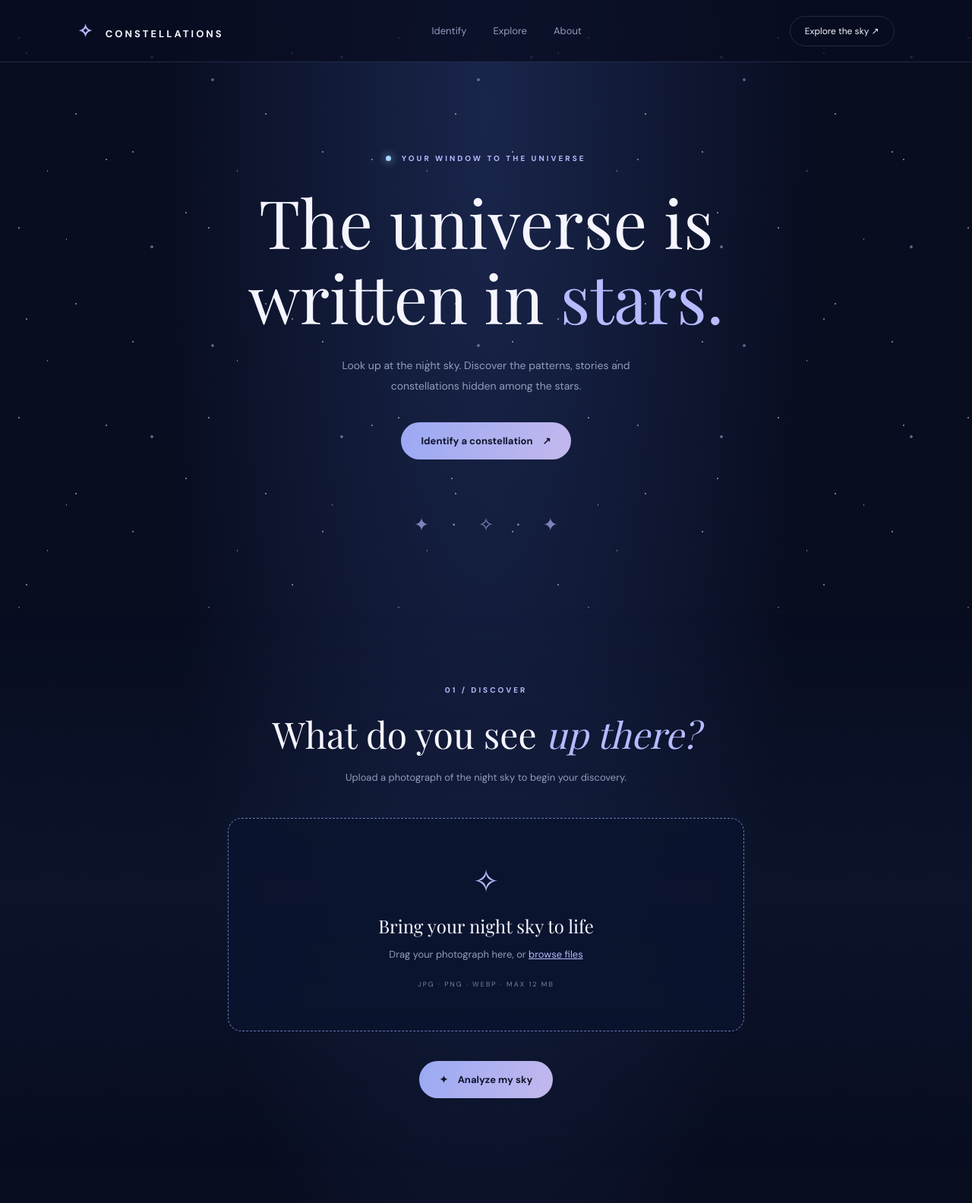
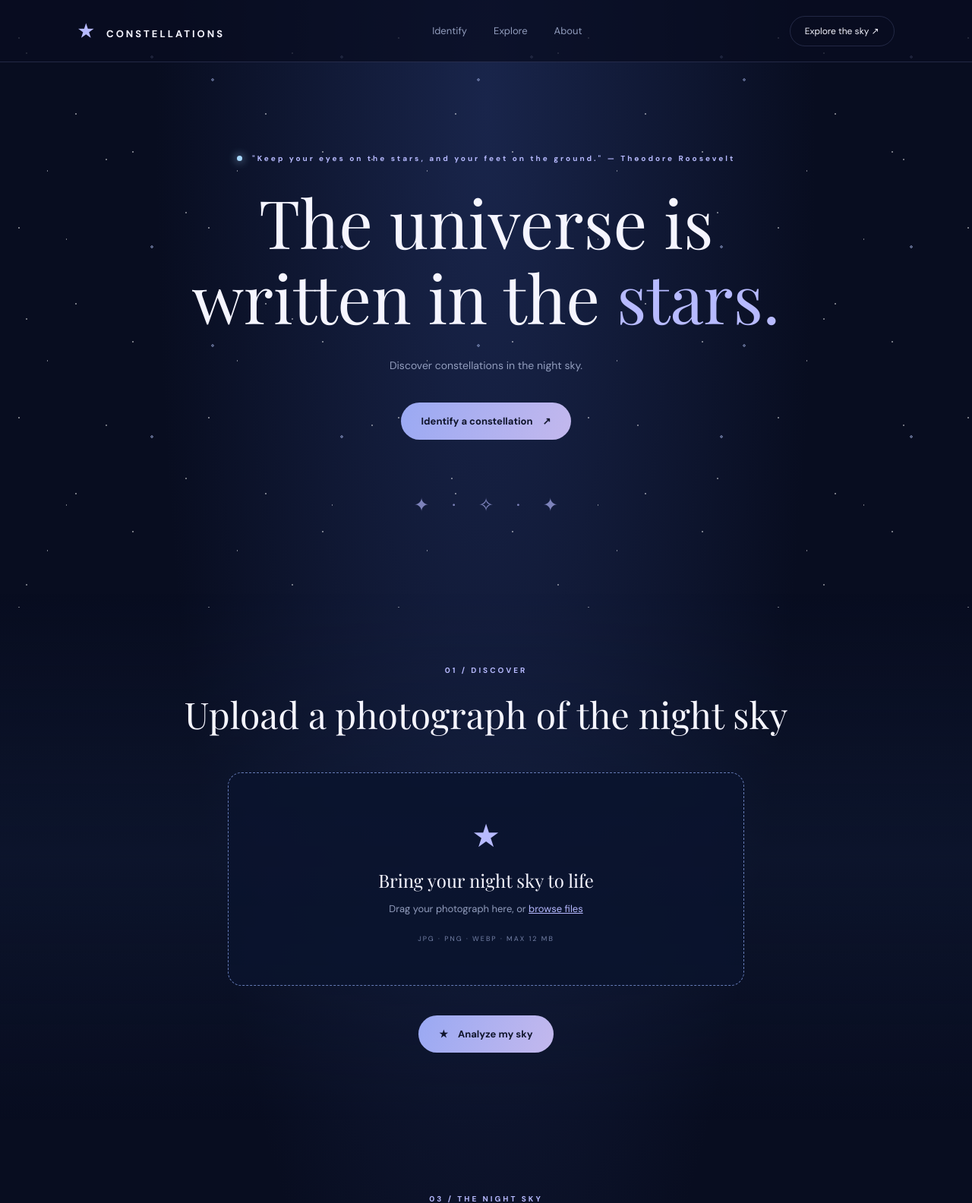
Before and after one commit to Akansha-PXL/Constellations, a Flask app: page / in a window 1280 px wide. Shown: the top 1584 px of the page at 76% size. Run offline with Flask 3, Linux system fonts and the light colour scheme.

Commit message:
Update index.html

```diff
--- a/templates/index.html
+++ b/templates/index.html
@@ -24,7 +24,7 @@
 
     <header class="navbar">
         <a class="brand" href="/">
-            <span class="brand-icon">✧</span>
+            <span class="brand-icon">★</span>
             CONSTELLATIONS
         </a>
 
@@ -42,17 +42,16 @@
         <section class="hero">
             <div class="eyebrow">
                 <span class="live-dot"></span>
-                YOUR WINDOW TO THE UNIVERSE
+                "Keep your eyes on the stars, and your feet on the ground." — Theodore Roosevelt
             </div>
 
             <h1>
                 The universe is<br>
-                written in <span>stars.</span>
+                written in the <span>stars.</span>
             </h1>
 
             <p class="hero-text">
-                Look up at the night sky. Discover the patterns,
-                stories and constellations hidden among the stars.
+                Discover constellations in the night sky.
             </p>
 
             <a href="#identify" class="primary-button">
@@ -72,8 +71,7 @@
 
             <div class="section-heading">
                 <span class="eyebrow">01 / DISCOVER</span>
-                <h2>What do you see <em>up there?</em></h2>
-                <p>Upload a photograph of the night sky to begin your discovery.</p>
+                <h2>Upload a photograph of the night sky</h2>
             </div>
 
             <form action="/analyze" method="POST"
@@ -81,7 +79,7 @@
 
                 <label class="upload-box" id="drop-zone" for="image-input">
 
-                    <div class="upload-icon">✧</div>
+                    <div class="upload-icon">★</div>
 
                     <h3>Bring your night sky to life</h3>
 
@@ -104,7 +102,7 @@
                 <div id="file-info"></div>
 
                 <button class="primary-button analyze-button" type="submit">
-                    <span>✦</span> Analyze my sky
+                    <span>★</span> Analyze my sky
                 </button>
 
             </form>
@@ -120,7 +118,7 @@
 
                 <div class="result-heading">
                     <span class="eyebrow">02 / YOUR DISCOVERY</span>
-                    <h2>Your sky, <em>revealed.</em></h2>
+                    <h2>Your sky.</h2>
                 </div>
 
                 <img
@@ -225,8 +223,8 @@
             <span class="eyebrow">04 / ABOUT THE PROJECT</span>
             <h2>Every star has a <em>story.</em></h2>
             <p>
-                CONSTELLATIONS is an exploration of the night sky,
-                using computer vision to detect stars and discover
+                CONSTELLATIONS is an exploration of the night sky
+                which can detect stars and discover
                 recognizable celestial patterns.
             </p>
         </section>
@@ -234,7 +232,7 @@
     </main>
 
     <footer>
-        <a class="brand" href="/">✧ CONSTELLATIONS</a>
+        <a class="brand" href="/">★ CONSTELLATIONS</a>
         <p>Made for those who look up. © 2026</p>
     </footer>
 
```
